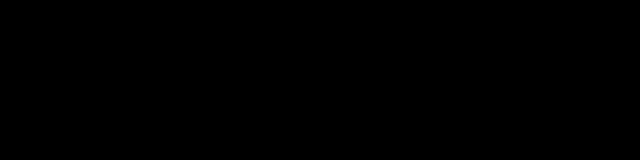
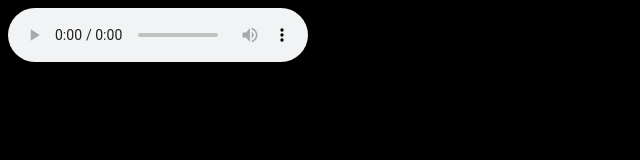
Before and after one commit to Gladimore/Weightless, a plain HTML site: page index.html in a window 1280 px wide. Shown: the whole page, without its empty margins (0-640 px from the left). Drawn offline with Linux system fonts and the light colour scheme.

Commit message:
Update index.html

```diff
--- a/index.html
+++ b/index.html
@@ -1,5 +1,8 @@
 <!DOCTYPE html>
-<audio src="/Weightless" loop="loop"></audio>
+<audio controls autoplay>
+  <source src="/Weightless" type="audio/mpeg">
+Your browser does not support the audio element.
+</audio>
 <html>
   <head>
     <title>Weightless</title>
```
